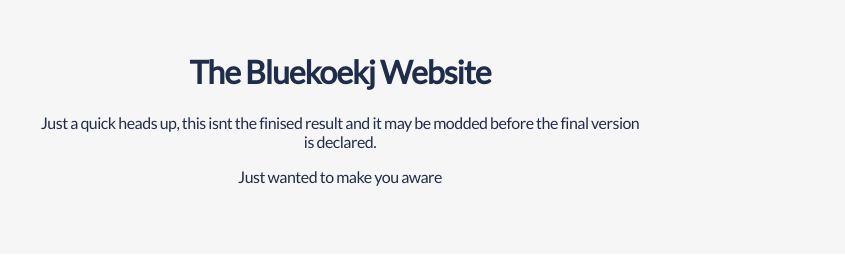
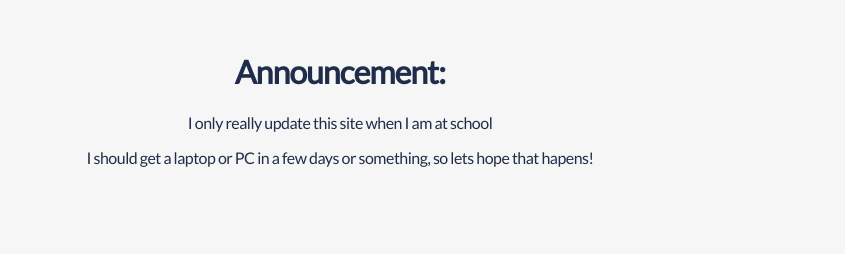
Before and after one commit to Bluekoekj/betahtml, a plain HTML site: page index.html in a window 1280 px wide. Shown: the part 71-343 px from the top of the page, 0-845 px from the left. Drawn offline with Linux system fonts and the light colour scheme; some icons are missing.

Commit message:
Update index.html

```diff
--- a/index.html
+++ b/index.html
@@ -7,7 +7,7 @@
         <link rel="preconnect" href="https://fonts.gstatic.com">
 <link href="https://fonts.googleapis.com/css2?family=Yantramanav&display=swap" rel="stylesheet">
     <link rel="shortcut icon" type="image/x-icon" href="favicon.ico">
-    <meta name="description" content="Here you can view all my projects."/>
+    <meta name="description" content="The Bluekoekj Website, UPDATED!"/>
         <meta property="og:image" content="images/me.png"/>
         <meta property="og:image:secure_url" content="images/me.png" />
         <link rel="stylesheet" href="https://d1azc1qln24ryf.cloudfront.net/114779/Socicon/style-cf.css?u8vidh">
@@ -32,9 +32,9 @@
 
     <div class="top-section">
             <center>
-                <h1>The Bluekoekj Website</h1>
-                <p>Just a quick heads up, this isnt the finised result and it may be modded before the final version is declared.</p>
-                <p>Just wanted to make you aware </p>
+                <h1>Announcement:</h1>
+                <p>I only really update this site when I am at school</p>
+                <p>I should get a laptop or PC in a few days or something, so lets hope that hapens!</p>
             </center>
             <center class="second-part">
               <img src="https://bluekoekj.github.io/betahtml/img/me.jpg" width="180px">
```
